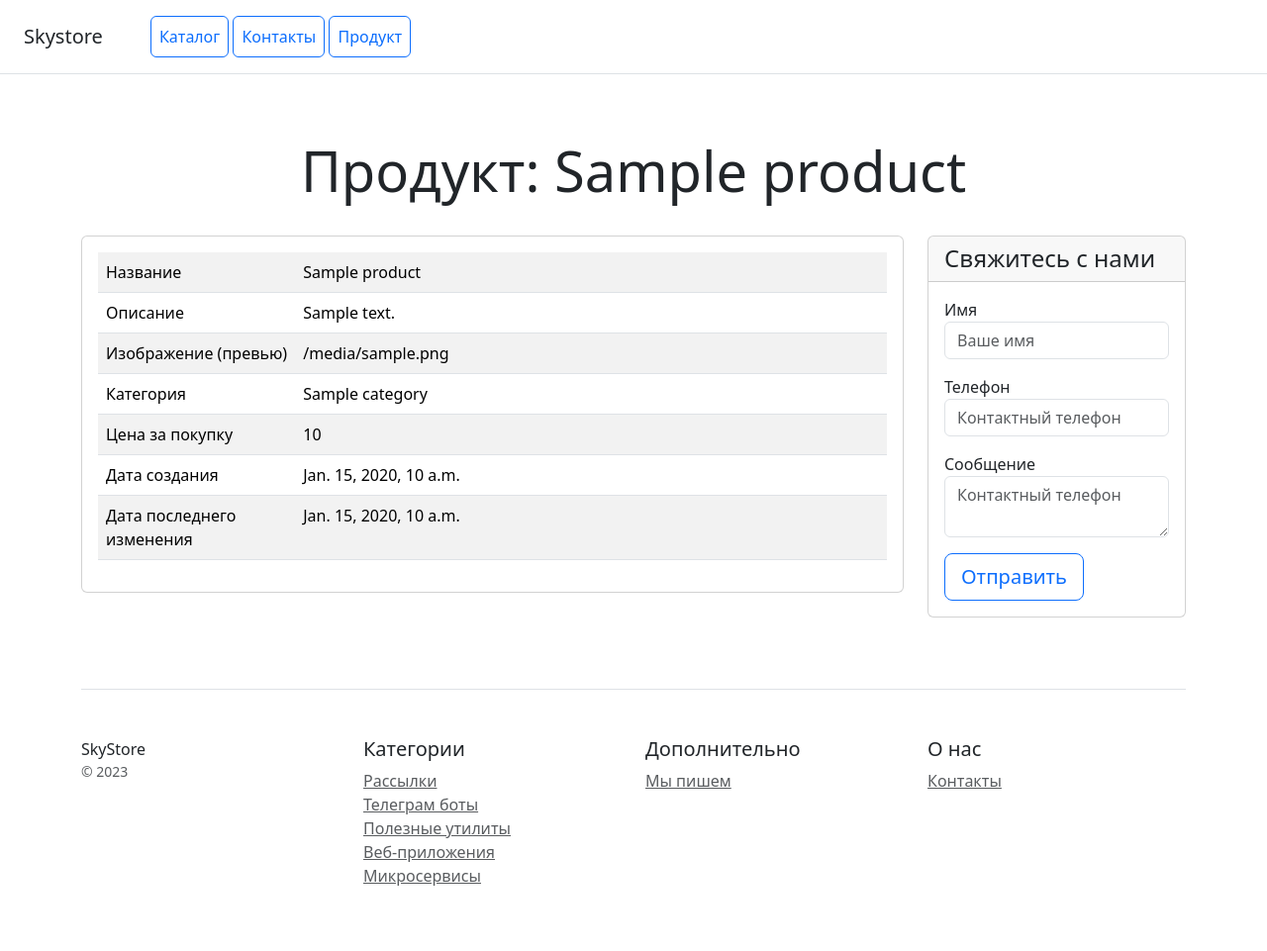
After one commit to DanStaf/bootstrap, a Django app: template catalog/templates/catalog/product.html in a window 1280 px wide. The commit adds this page. Shown: the whole page at 99% size. Run offline with Django 3.2, Linux system fonts and the light colour scheme; the template is opened without the code that fills it: most values are stand-ins (such as "Sample title", 1, 10 or a date in 2020).

Commit message:
Product template and controller added

```diff
--- /dev/null
+++ b/catalog/templates/catalog/product.html
@@ -0,0 +1,122 @@
+<!doctype html>
+<html lang="en">
+<head>
+    <meta charset="utf-8">
+    <meta name="viewport" content="width=device-width, initial-scale=1">
+    <title>Skystore</title>
+    <link href="https://cdn.jsdelivr.net/npm/bootstrap@5.3.2/dist/css/bootstrap.min.css" rel="stylesheet" integrity="sha384-T3c6CoIi6uLrA9TneNEoa7RxnatzjcDSCmG1MXxSR1GAsXEV/Dwwykc2MPK8M2HN" crossorigin="anonymous">
+</head>
+<body>
+<div class="d-flex flex-column flex-md-row align-items-center p-3 px-md-4 mb-3 bg-white border-bottom box-shadow">
+    <h5 class="my-0 mr-md-auto font-weight-normal">Skystore</h5>
+    <nav class="ms-5">
+        <a class="p-2 btn btn-outline-primary" href="/">Каталог</a>
+        <a class="p-2 btn btn-outline-primary" href="/contacts/">Контакты</a>
+        <a class="p-2 btn btn-outline-primary" href="/product/">Продукт</a>
+    </nav>
+</div>
+
+<div class="pricing-header px-3 py-3 pt-md-5 pb-md-4 mx-auto text-center">
+    <h1 class="display-4">Продукт: {{ product.name }}</h1>
+</div>
+
+<div class="container">
+    <div class="row text-start">
+        <div class="col-lg-9 col-md-6 col-sm-12">
+            <div class="card mb-4 box-shadow">
+                <div class="card-body">
+                    <table class="table table-striped">
+                        <tr>
+                            <td class="w-25">Название</td>
+                            <td>{{product.name}}</td>
+                        </tr>
+                        <tr>
+                            <td class="w-25">Описание</td>
+                            <td>{{product.description}}</td>
+                        </tr>
+                        <tr>
+                            <td class="w-25">Изображение (превью)</td>
+                            <td>{{product.photo}}</td>
+                        </tr>
+                        <tr>
+                            <td class="w-25">Категория</td>
+                            <td>{{product.category}}</td>
+                        </tr>
+                        <tr>
+                            <td class="w-25">Цена за покупку</td>
+                            <td>{{product.order_price}}</td>
+                        </tr>
+                        <tr>
+                            <td class="w-25">Дата создания</td>
+                            <td>{{product.created_at}}</td>
+                        </tr>
+                        <tr>
+                            <td class="w-25">Дата последнего изменения</td>
+                            <td>{{product.updated_at}}</td>
+                        </tr>
+                    </table>
+                </div>
+            </div>
+        </div>
+        <div class="col-lg-3 col-md-6 col-sm-12">
+            <div class="card mb-4 box-shadow">
+                <div class="card-header">
+                    <h4 class="my-0 font-weight-normal">Свяжитесь с нами</h4>
+                </div>
+                <div class="card-body">
+                    <form method="post" action="" class="form-floating">
+                        {% csrf_token %}
+                        <div class="mb-3">
+                            <label for="name">Имя</label>
+                            <input type="text" name="name" class="form-control" id="name" placeholder="Ваше имя" required>
+                        </div>
+                        <div class="mb-3">
+                            <label for="phone">Телефон</label>
+                            <input type="text" name="phone" class="form-control" id="phone" placeholder="Контактный телефон" required>
+                        </div>
+                        <div class="mb-3">
+                            <label for="message">Сообщение</label>
+                            <textarea type="text" name="message" class="form-control" id="message" placeholder="Контактный телефон" required></textarea>
+                        </div>
+                        <button type="submit" class="btn btn-lg btn-block btn-outline-primary">Отправить</button>
+                    </form>
+                </div>
+            </div>
+        </div>
+    </div>
+
+    <footer class="pt-4 my-md-5 pt-md-5 border-top">
+        <div class="row">
+            <div class="col-12 col-md">
+                SkyStore
+                <small class="d-block mb-3 text-muted">&copy; 2023</small>
+            </div>
+            <div class="col-6 col-md">
+                <h5>Категории</h5>
+                <ul class="list-unstyled text-small">
+                    <li><a class="text-muted" href="#">Рассылки</a></li>
+                    <li><a class="text-muted" href="#">Телеграм боты</a></li>
+                    <li><a class="text-muted" href="#">Полезные утилиты</a></li>
+                    <li><a class="text-muted" href="#">Веб-приложения</a></li>
+                    <li><a class="text-muted" href="#">Микросервисы</a></li>
+                </ul>
+            </div>
+            <div class="col-6 col-md">
+                <h5>Дополнительно</h5>
+                <ul class="list-unstyled text-small">
+                    <li><a class="text-muted" href="#">Мы пишем</a></li>
+                </ul>
+            </div>
+            <div class="col-6 col-md">
+                <h5>О нас</h5>
+                <ul class="list-unstyled text-small">
+                    <li><a class="text-muted" href="/contacts/">Контакты</a></li>
+                </ul>
+            </div>
+        </div>
+    </footer>
+</div>
+
+<script src="https://cdn.jsdelivr.net/npm/bootstrap@5.3.2/dist/js/bootstrap.bundle.min.js" integrity="sha384-C6RzsynM9kWDrMNeT87bh95OGNyZPhcTNXj1NW7RuBCsyN/o0jlpcV8Qyq46cDfL" crossorigin="anonymous"></script>
+</body>
+</html>
--- a/catalog/urls.py
+++ b/catalog/urls.py
@@ -1,10 +1,11 @@
 from django.urls import path
 from catalog.apps import CatalogConfig
-from catalog.views import home, contacts
+from catalog.views import home, contacts, product
 
 app_name = CatalogConfig.name
 
 urlpatterns = [
     path('', home, name='home'),
     path('contacts/', contacts, name='contacts'),
+    path('product/<int:pk>', product, name='product'),
 ]
```
Also changed, not shown: catalog/templates/catalog/contacts.html (renamed from catalog/templates/home.html, +54 -14 lines), catalog/templates/catalog/home.html (renamed from catalog/templates/contacts.html, +15 -53 lines), catalog/views.py (+11 -4 lines), readme.md.
